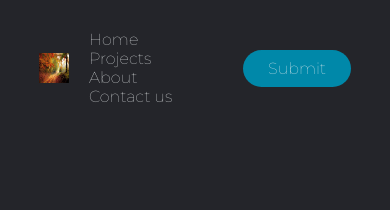
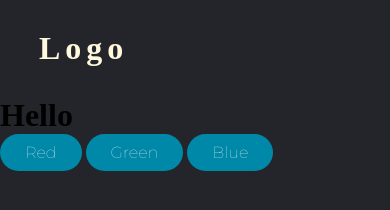
Before and after one commit to abhi7927/html, a plain HTML site: page index.html in a window 390 px wide. Drawn offline with Linux system fonts and the light colour scheme.

Commit message:
new feature

```diff
--- a/index.html
+++ b/index.html
@@ -5,10 +5,23 @@
     <meta name="viewport" content="width=device-width, initial-scale=1.0">
     <title>Webpage | HOME</title>
     <link rel="stylesheet" href="style4.css">
+    <script>
+        document.addEventListener("DOMContentLoaded", function(){
+            document.querySelector('.red').onclick = function(){
+                document.querySelector('.hello').style.color = 'red'
+            };
+            document.querySelector('.green').onclick = function(){
+                document.querySelector('.hello').style.color = 'green'
+            };
+            document.querySelector('.blue').onclick = function(){
+                document.querySelector('.hello').style.color = 'blue'
+            };
+        });
+    </script>
 </head>
 <body>
     <header>
-    <img class='logo' src="first.jpg" alt="logo">
+    <h1 class='logo'>Logo</h1>
     <nav>
         <ul class='nav_links'>
             <li><a href="#">Home</a></li>
@@ -17,8 +30,10 @@
             <li><a href="#">Contact us</a></li>
         </ul>
     </nav>
-    <a class='cta' href="#"><button>Submit</button></a>
-
     </header>
+    <h1 class='hello'>Hello</h1>
+    <button class="red">Red</button>
+    <button class="green">Green</button>
+    <button class="blue">Blue</button>
 </body>
 </html>
--- a/style4.css
+++ b/style4.css
@@ -15,17 +15,21 @@ li, a, button{
     text-decoration: none;
 }
 
+.main{
+    background:#00ccff;
+}
+
 header{
     display: flex;
     justify-content: space-between;
+    padding: 30px 10%;
     align-items: center;
-    padding: 30px 10%;
 }
 
 .logo{
-    height: 30px;
-    width: 30px;
     cursor: pointer;
+    color: cornsilk;
+    letter-spacing: 5px;
 }
 
 .nav_links{
@@ -42,7 +46,7 @@ header{
 }
 
 .nav_links li a:hover{
-    color: #0088a9;
+    color: #00ccff;
 }
 
 button{
@@ -59,3 +63,15 @@ button:hover{
     text-transform: uppercase;
 
 }
+
+@media only screen and (max-width:674px){
+    .nav_links{
+        display: none;
+
+    }
+}
+
+.hello{
+    display: block;
+    margin: 0 auto;
+}
```
